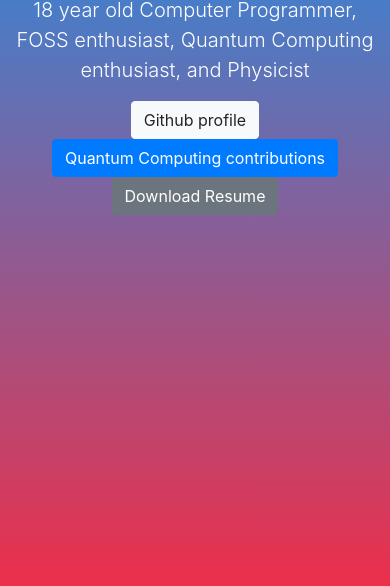
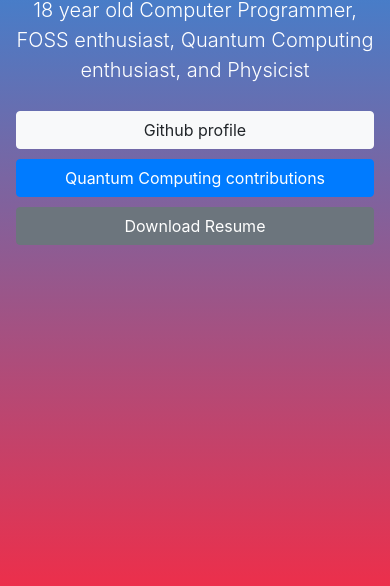
Before and after one commit to abishekvashok/abishek, a plain HTML site: page index.html in a window 390 px wide. Shown: the part 258-844 px from the top of the page. Drawn offline with Linux system fonts and the light colour scheme.

Commit message:
Fixes responsibility issues

```diff
--- a/src/cover.css
+++ b/src/cover.css
@@ -152,3 +152,10 @@ table {
 tbody, thead {
   text-align: left;
 }
+
+@media (max-width: 600px) {
+  .lead button {
+    margin-top: 10px;
+    width: 100%;
+  }
+}
```
